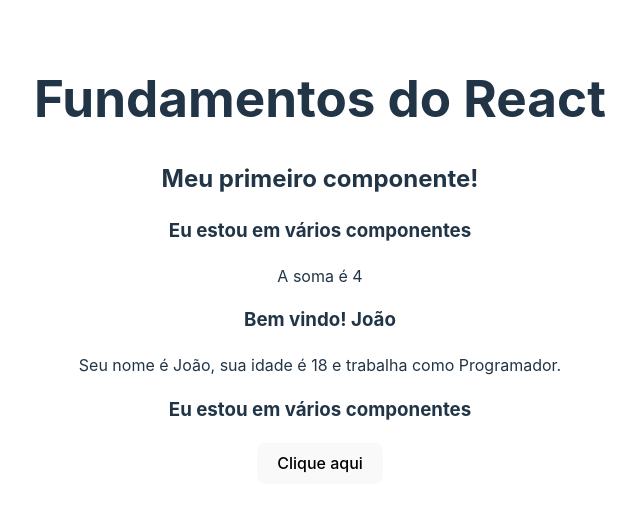
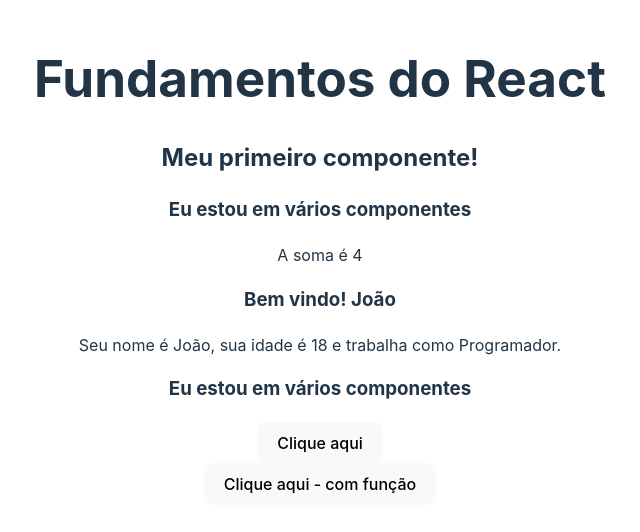
Before and after one commit to joaodev2005/React, a React (Vite) app in the folder 2_FUNDAMENTOS/fundamentos/: page / in a window 1280 px wide. Shown: the part 140-672 px from the top of the page, without its empty margins (320-960 px from the left). Built offline with nearby package versions, Linux system fonts and the light colour scheme.

Commit message:
Evento de click - com função

```diff
--- a/2_FUNDAMENTOS/fundamentos/src/components/Events.jsx
+++ b/2_FUNDAMENTOS/fundamentos/src/components/Events.jsx
@@ -1,8 +1,17 @@
 const Events = () => {
+
+    const handleClick = (e) => {
+        console.log(e)
+        console.log('executou')
+    }
+
     return (
         <div>
             <div>
                 <button onClick={() => console.log('teste')}>Clique aqui</button>
+            </div>
+            <div>
+                <button onClick={handleClick}>Clique aqui - com função</button>
             </div>
         </div>
     )
```
